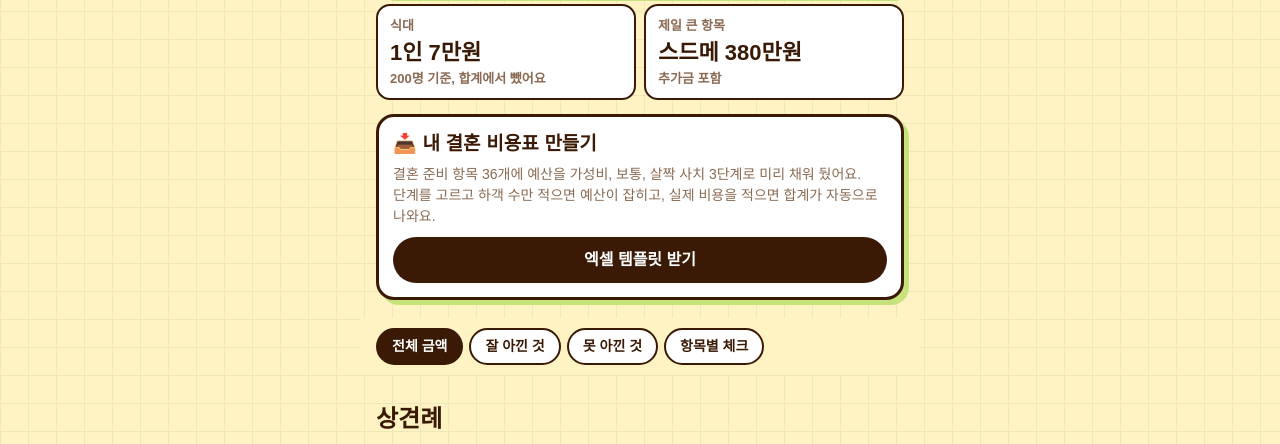
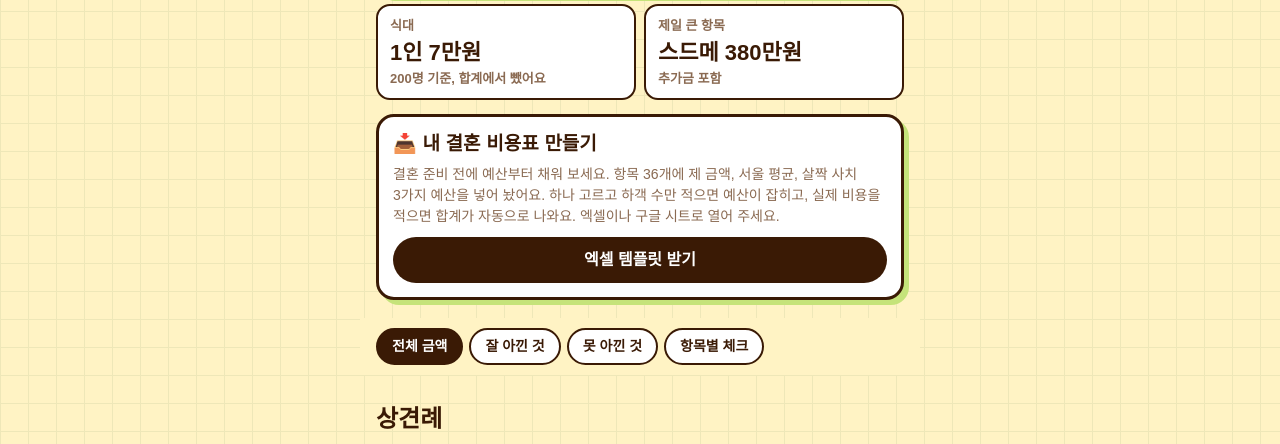
Before and after one commit to aiohhyun-ai/gaekkuri-wedding-assets, a plain HTML site: page p/wedding-real-cost/index.html in a window 1280 px wide. Shown: the part 325-769 px from the top of the page. Drawn offline with Linux system fonts and the light colour scheme; a web font is replaced by a local one.

Commit message:
add p/wedding-real-cost/index.html

```diff
--- a/p/wedding-real-cost/index.html
+++ b/p/wedding-real-cost/index.html
@@ -88,7 +88,7 @@ li.tip::before{content:"→";position:absolute;left:0;color:var(--soft);font-wei
  <h1>2026 하반기<br><mark>실제</mark> 결혼 비용</h1>
  <p class="lead">저희는 나름 가성비 있게 준비한 결혼식이에요. 그런데도 이만큼 나왔어요. 2026년 9월 예식에 실제로 낸 돈을 하나도 안 빼고 적었어요.</p>
  <div class="sum"><div class="big"><small>결혼식 18개 항목</small><b>1,384.6만원</b></div><div><small>식대</small><b>1인 7만원</b><small>200명 기준, 합계에서 뺐어요</small></div><div><small>제일 큰 항목</small><b>스드메 380만원</b><small>추가금 포함</small></div></div>
- <div class="dl"><b>📥 내 결혼 비용표 만들기</b><p>결혼 준비 항목 36개에 예산을 가성비, 보통, 살짝 사치 3단계로 미리 채워 뒀어요. 단계를 고르고 하객 수만 적으면 예산이 잡히고, 실제 비용을 적으면 합계가 자동으로 나와요.</p><a class="" href="wedding-budget-template-v5.xlsx" download="결혼준비_비용표_개꿀이웨딩.xlsx">엑셀 템플릿 받기</a></div>
+ <div class="dl"><b>📥 내 결혼 비용표 만들기</b><p>결혼 준비 전에 예산부터 채워 보세요. 항목 36개에 제 금액, 서울 평균, 살짝 사치 3가지 예산을 넣어 놨어요. 하나 고르고 하객 수만 적으면 예산이 잡히고, 실제 비용을 적으면 합계가 자동으로 나와요. 엑셀이나 구글 시트로 열어 주세요.</p><a class="" href="wedding-budget-template-v6.xlsx" download="결혼준비_비용표_개꿀이웨딩.xlsx">엑셀 템플릿 받기</a></div>
  <nav class="tabs" role="tablist"><button role="tab" aria-selected="true" data-i="0">전체 금액</button><button role="tab" aria-selected="false" data-i="1">잘 아낀 것</button><button role="tab" aria-selected="false" data-i="2">못 아낀 것</button><button role="tab" aria-selected="false" data-i="3">항목별 체크</button></nav>
  <section class="panel on" data-i="0">
   <h2>상견례</h2>
```
